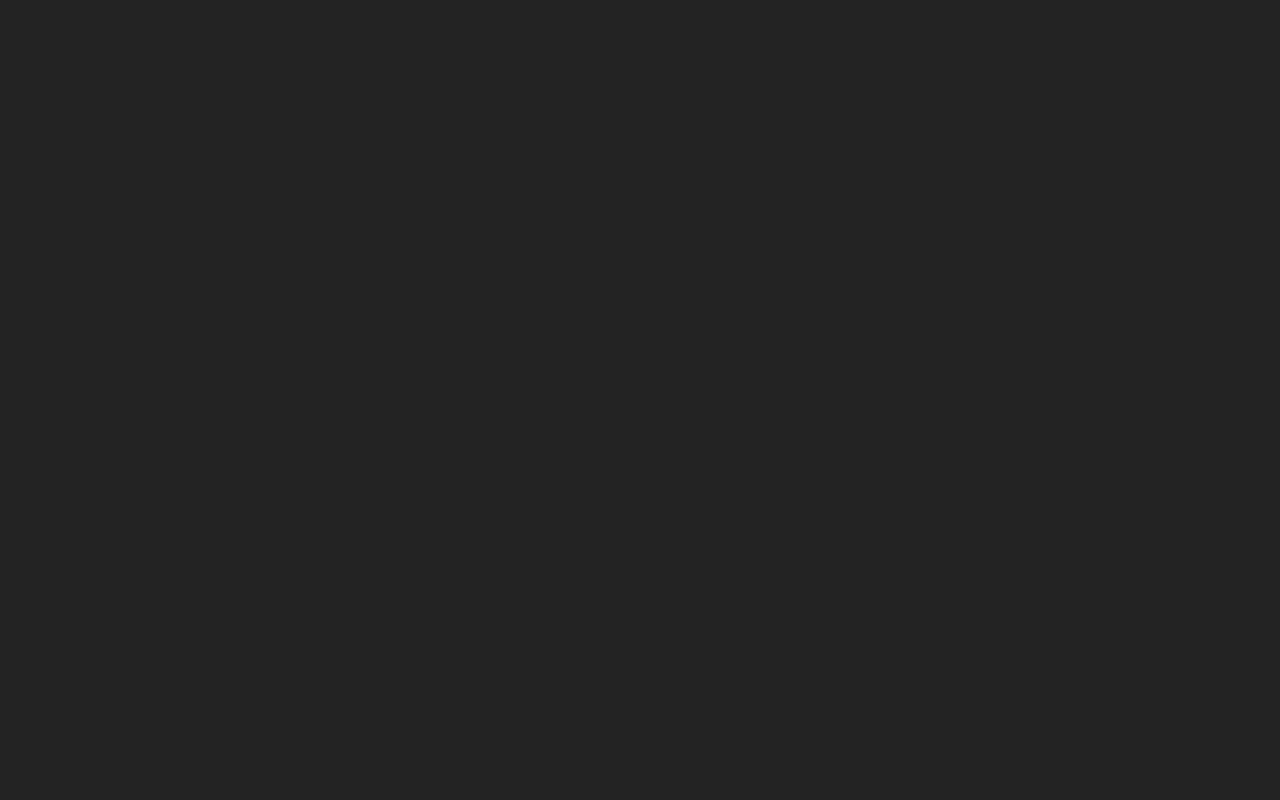
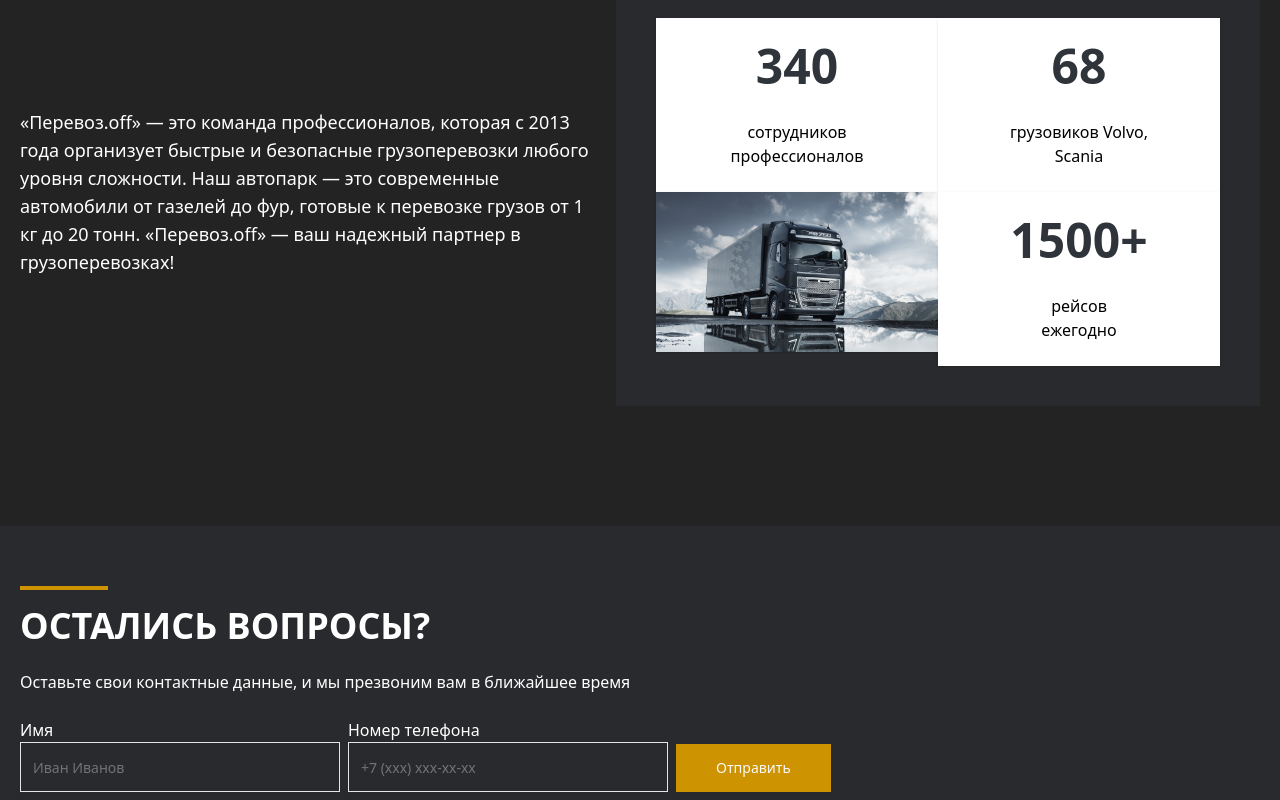
Before and after one commit to JHFYIZVER/cargo-transportation, a Next.js app: page / in a window 1280 px wide. Shown: the part 1920-2720 px from the top of the page. Before the commit the page ends 1885 px from the top, so only its background shows below. Built offline with nearby package versions, Linux system fonts and the light colour scheme.

Commit message:
Доделал страницу о нас

```diff
--- a/src/app/modules/main/about-us/about-us.jsx
+++ b/src/app/modules/main/about-us/about-us.jsx
@@ -6,10 +6,70 @@ import {
   CardTitle,
 } from "@/app/shared/ui/card";
 import CustomSubTitle from "@/app/shared/ui/custom-sub-title";
+import Image from "next/image";
 const AboutUs = () => {
   return (
-    <section className="px-5 py-20 text-white mt-10]">
+    <section className="px-5 py-20 text-white">
       <CustomSubTitle text={"О компании"} />
+      <div className="flex flex-col gap-5 lg:flex-row lg:items-center lg:justify-between mt-10">
+        <p className="max-w-xl md:text-lg">
+          «Перевоз.off» — это команда профессионалов, которая с 2013 года
+          организует быстрые и безопасные грузоперевозки любого уровня
+          сложности. Наш автопарк — это современные автомобили от газелей до
+          фур, готовые к перевозке грузов от 1 кг до 20 тонн. «Перевоз.off» —
+          ваш надежный партнер в грузоперевозках!
+        </p>
+        <div className="bg-[#282A2D] w-full p-10 grid grid-cols-1 text-center sm:grid-cols-2">
+          <Card className="group hover:bg-primary transition-colors duration-300 border-none">
+            <CardHeader>
+              <CardTitle className="text-[#2F343A] transition-colors duration-300 font-bold text-lg md:text-xl lg:text-5xl group-hover:text-white">
+                340
+              </CardTitle>
+            </CardHeader>
+            <CardContent>
+              <CardDescription className="text-black text-base md:text-base group-hover:text-white transition-colors duration-300">
+                <p>сотрудников</p>
+                <p>профессионалов</p>
+              </CardDescription>
+            </CardContent>
+          </Card>
+          <Card className="group hover:bg-primary transition-colors duration-300 border-none">
+            <CardHeader>
+              <CardTitle className="text-[#2F343A] transition-colors duration-300 font-bold text-lg md:text-xl lg:text-5xl group-hover:text-white">
+                68
+              </CardTitle>
+            </CardHeader>
+            <CardContent>
+              <CardDescription className="text-black text-base md:text-base group-hover:text-white transition-colors duration-300">
+                <p>грузовиков Volvo,</p>
+                <p>Scania</p>
+              </CardDescription>
+            </CardContent>
+          </Card>
+          <Card className="border-none p-0 max-h-40 flex items-center justify-center">
+            <Image
+              src={"/about-us.jpg"}
+              alt="about-us"
+              width={200}
+              height={200}
+              className="object-cover w-full h-full"
+            />
+          </Card>
+          <Card className="group hover:bg-primary transition-colors duration-300 border-none">
+            <CardHeader>
+              <CardTitle className="text-[#2F343A] transition-colors duration-300 font-bold text-lg md:text-xl lg:text-5xl group-hover:text-white">
+                1500+
+              </CardTitle>
+            </CardHeader>
+            <CardContent>
+              <CardDescription className="text-black text-base md:text-base group-hover:text-white transition-colors duration-300">
+                <p>рейсов</p>
+                <p>ежегодно</p>
+              </CardDescription>
+            </CardContent>
+          </Card>
+        </div>
+      </div>
     </section>
   );
 };
--- /dev/null
+++ b/src/app/modules/main/questions/questions.jsx
@@ -0,0 +1,32 @@
+import { Button } from "@/app/shared/ui/button";
+import CustomSubTitle from "@/app/shared/ui/custom-sub-title";
+import { Input } from "@/app/shared/ui/input";
+import React from "react";
+
+const Questions = () => {
+  return (
+    <section className="px-5 py-20 text-white mt-10 bg-[#282A2D] space-y-6">
+      <CustomSubTitle text={"ОСТАЛИСЬ ВОПРОСЫ?"} />
+      <p className="mt-5">
+        Оставьте свои контактные данные, и мы презвоним вам в ближайшее время
+      </p>
+      <form className="flex flex-wrap items-end gap-2 mt-5">
+        <label className="flex flex-col max-w-80 w-full">
+          <span>Имя</span>
+          <Input className="w-full py-6" placeholder="Иван Иванов" />
+        </label>
+        <label className="flex flex-col max-w-80 w-full">
+          <span>Номер телефона</span>
+          <Input className="w-full py-6" placeholder="+7 (xxx) xxx-xx-xx" />
+        </label>
+        <Button className="cursor-pointer px-10 py-6">Отправить</Button>
+      </form>
+      <p>
+        Нажимая на кнопку отправить Вы соглашаетесь на обработку Ваших
+        персональных данных компание ООО «Перевоз.off»
+      </p>
+    </section>
+  );
+};
+
+export default Questions;
--- a/src/app/page.js
+++ b/src/app/page.js
@@ -1,6 +1,8 @@
+import PopularService from "./modules/main/popular-service/popular-service";
 import Advantages from "./modules/main/advantages/advantages";
+import Questions from "./modules/main/questions/questions";
+import AboutUs from "./modules/main/about-us/about-us";
 import Hero from "./modules/main/hero/hero";
-import PopularService from "./modules/main/popular-service/popular-service";
 
 export default async function Home() {
   return (
@@ -8,6 +10,8 @@ export default async function Home() {
       <Hero />
       <PopularService />
       <Advantages />
+      <AboutUs />
+      <Questions />
     </main>
   );
 }
--- a/src/app/shared/ui/input.jsx
+++ b/src/app/shared/ui/input.jsx
@@ -12,8 +12,8 @@ function Input({
       type={type}
       data-slot="input"
       className={cn(
-        "file:text-foreground placeholder:text-muted-foreground selection:bg-primary selection:text-primary-foreground dark:bg-input/30 border-input flex h-9 w-full min-w-0 rounded-md border bg-transparent px-3 py-1 text-base shadow-xs transition-[color,box-shadow] outline-none file:inline-flex file:h-7 file:border-0 file:bg-transparent file:text-sm file:font-medium disabled:pointer-events-none disabled:cursor-not-allowed disabled:opacity-50 md:text-sm",
-        "focus-visible:border-ring focus-visible:ring-ring/50 focus-visible:ring-[3px]",
+        "file:text-foreground placeholder:text-muted-foreground selection:bg-primary selection:text-primary-foreground dark:bg-input/30 border-input flex h-9 w-full min-w-0 border bg-transparent px-3 py-1 text-base shadow-xs transition-[color,box-shadow] outline-none file:inline-flex file:h-7 file:border-0 file:bg-transparent file:text-sm file:font-medium disabled:pointer-events-none disabled:cursor-not-allowed disabled:opacity-50 md:text-sm",
+        "focus-visible:ring-[3px]",
         "aria-invalid:ring-destructive/20 dark:aria-invalid:ring-destructive/40 aria-invalid:border-destructive",
         className
       )}
```
Also changed, not shown: public/about-us.jpg (added).
